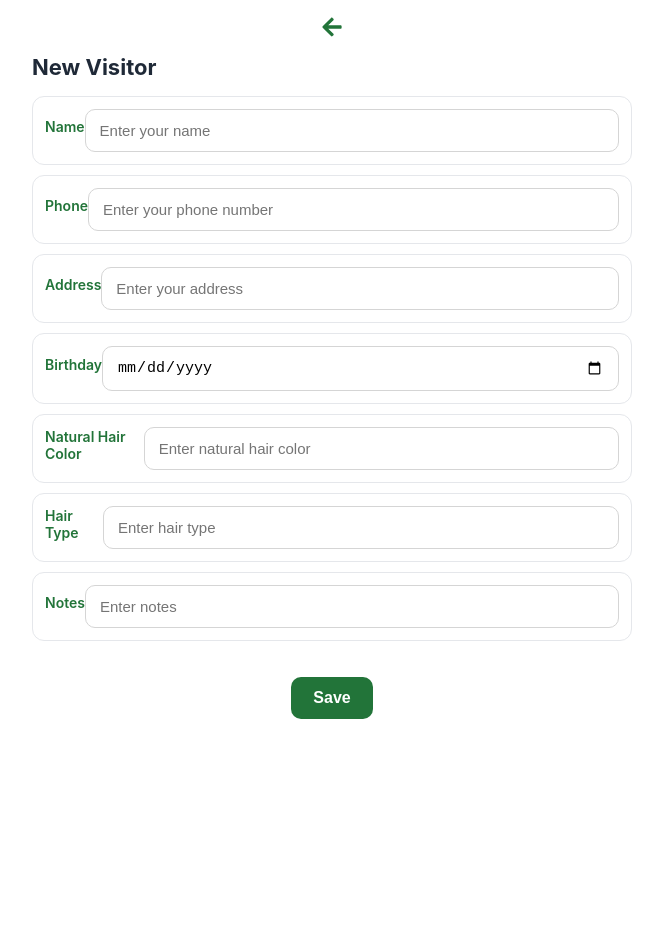
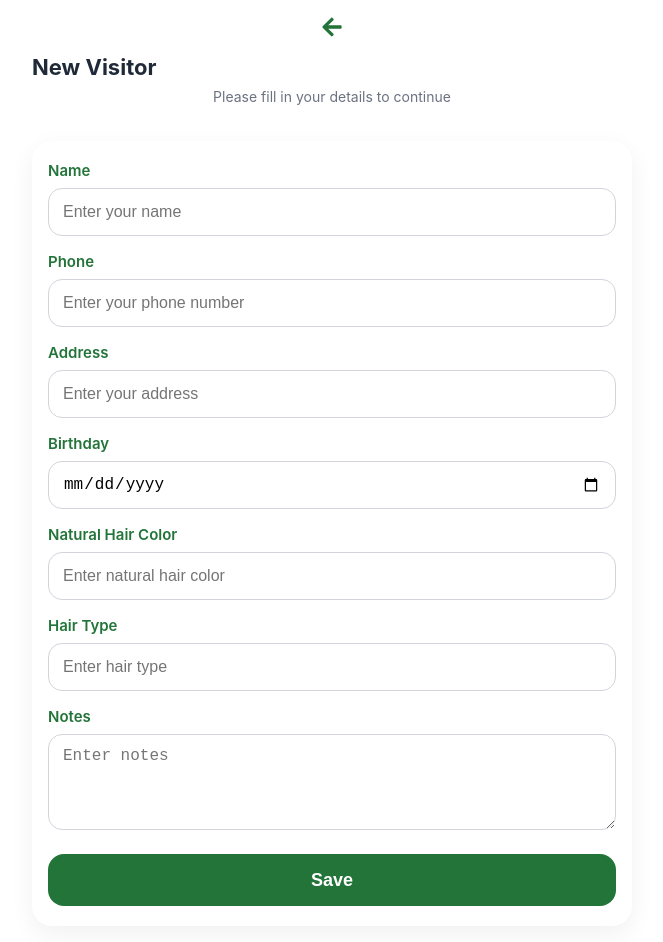
Before and after one commit to razan-zb/RazanSalonWeb, a React (Create React App) app: page /new-visitor in a window 1280 px wide. Shown: the whole page, without its empty margins (308-971 px from the left). Before the commit the page ends 800 px from the top, so only its background shows below. Built offline with nearby package versions, Linux system fonts and the light colour scheme; no server answers.

Commit message:
NewVisitor

```diff
--- a/src/pages/visitor/visitorScreens/NewVisitor.js
+++ b/src/pages/visitor/visitorScreens/NewVisitor.js
@@ -3,11 +3,11 @@ import { useTranslation } from 'react-i18next';
 import { useNavigate } from 'react-router-dom';
 import * as Functions from '../../../assest/helpers/api';
 import * as SC from './visitorMainPageStyling';
-import { FaArrowLeft } from 'react-icons/fa';
-
+import { FaArrowLeft ,FaSpinner} from 'react-icons/fa';
 const NewVisitor = () => {
   const { t, i18n } = useTranslation();
   const navigate = useNavigate();
+  const [saveLoading, setSaveLoading] = useState(false);
 
   const dir =
     i18n.dir?.() || (['ar', 'he'].includes(i18n.language) ? 'rtl' : 'ltr');
@@ -55,6 +55,8 @@ const NewVisitor = () => {
   }
 
   try {
+    setSaveLoading(true);
+
     const response = await Functions.featchsaveClient(clientData);
 
     if (response) {
@@ -69,13 +71,9 @@ const NewVisitor = () => {
       }
 
       localStorage.setItem('clients', JSON.stringify(updatedClients));
-
-        // optional: save current visitor phone
       localStorage.setItem('client', JSON.stringify(clientData.phoneNumber));
 
       alert(t('Success') + ': ' + t('Visitor has been saved successfully.'));
-        alert(t('Please now register using your phone number to continue.'));
-
       navigate(-1);
     } else {
       alert(t('Error') + ': ' + t('Failed to save visitor. Please try again.'));
@@ -83,24 +81,25 @@ const NewVisitor = () => {
   } catch (error) {
     console.error('Error saving visitor:', error);
     alert(t('Error') + ': ' + t('An error occurred while saving the visitor.'));
+  } finally {
+    setSaveLoading(false);
   }
 };
-
   return (
     <SC.Container2 dir={dir}>
       <SC.TopBar2>
-        <FaArrowLeft
-          size={22}
-          color="#227439"
-          onClick={() => navigate(-1)}
-          style={{ cursor: 'pointer' }}
-        />
+        <SC.BackButton onClick={() => navigate(-1)}>
+          <FaArrowLeft size={22} color="#227439" />
+        </SC.BackButton>
       </SC.TopBar2>
 
       <SC.PageTitle>{t('New Visitor')}</SC.PageTitle>
+      <SC.FormSubTitle>
+        {t('Please fill in your details to continue')}
+      </SC.FormSubTitle>
 
-      <SC.List>
-        <SC.ListItem1>
+      <SC.FormCard>
+        <SC.FormGroup>
           <SC.Label2>{t('Name')}</SC.Label2>
           <SC.Input2
             type="text"
@@ -109,10 +108,11 @@ const NewVisitor = () => {
               setClientData({ ...clientData, name: e.target.value })
             }
             placeholder={t('Enter your name')}
+            disabled={saveLoading}
           />
-        </SC.ListItem1>
+        </SC.FormGroup>
 
-        <SC.ListItem1>
+        <SC.FormGroup>
           <SC.Label2>{t('Phone')}</SC.Label2>
           <SC.Input2
             type="text"
@@ -121,10 +121,11 @@ const NewVisitor = () => {
               setClientData({ ...clientData, phoneNumber: e.target.value })
             }
             placeholder={t('Enter your phone number')}
+            disabled={saveLoading}
           />
-        </SC.ListItem1>
+        </SC.FormGroup>
 
-        <SC.ListItem1>
+        <SC.FormGroup>
           <SC.Label2>{t('Address')}</SC.Label2>
           <SC.Input2
             type="text"
@@ -133,10 +134,11 @@ const NewVisitor = () => {
               setClientData({ ...clientData, address: e.target.value })
             }
             placeholder={t('Enter your address')}
+            disabled={saveLoading}
           />
-        </SC.ListItem1>
+        </SC.FormGroup>
 
-        <SC.ListItem1>
+        <SC.FormGroup>
           <SC.Label2>{t('Birthday')}</SC.Label2>
           <SC.Input2
             type="date"
@@ -145,9 +147,9 @@ const NewVisitor = () => {
               setClientData({ ...clientData, birthday: e.target.value })
             }
           />
-        </SC.ListItem1>
+        </SC.FormGroup>
 
-        <SC.ListItem1>
+        <SC.FormGroup>
           <SC.Label2>{t('Natural Hair Color')}</SC.Label2>
           <SC.Input2
             type="text"
@@ -159,10 +161,11 @@ const NewVisitor = () => {
               })
             }
             placeholder={t('Enter natural hair color')}
+            disabled={saveLoading}
           />
-        </SC.ListItem1>
+        </SC.FormGroup>
 
-        <SC.ListItem1>
+        <SC.FormGroup>
           <SC.Label2>{t('Hair Type')}</SC.Label2>
           <SC.Input2
             type="text"
@@ -171,13 +174,13 @@ const NewVisitor = () => {
               setClientData({ ...clientData, hairType: e.target.value })
             }
             placeholder={t('Enter hair type')}
+            disabled={saveLoading}
           />
-        </SC.ListItem1>
+        </SC.FormGroup>
 
-        <SC.ListItem1>
+        <SC.FormGroup>
           <SC.Label2>{t('Notes')}</SC.Label2>
-          <SC.Input2
-            type="text"
+          <SC.TextArea2
             value={clientData.problemsOrNotes}
             onChange={(e) =>
               setClientData({
@@ -186,13 +189,23 @@ const NewVisitor = () => {
               })
             }
             placeholder={t('Enter notes')}
+            disabled={saveLoading}
           />
-        </SC.ListItem1>
-      </SC.List>
+        </SC.FormGroup>
 
         <SC.ButtonContainer>
-        <SC.Button onClick={handleSave}>{t('Save')}</SC.Button>
+          <SC.Button onClick={handleSave} disabled={saveLoading}>
+            {saveLoading ? (
+              <>
+                <FaSpinner className="spin" style={{ marginRight: '8px' }} />
+                {t('Saving...')}
+              </>
+            ) : (
+              t('Save')
+            )}
+          </SC.Button>
       </SC.ButtonContainer>
+      </SC.FormCard>
     </SC.Container2>
   );
 };
--- a/src/pages/visitor/visitorScreens/visitorMainPageStyling.js
+++ b/src/pages/visitor/visitorScreens/visitorMainPageStyling.js
@@ -105,51 +105,6 @@ export const TopBar2 = styled.div`
   flex-direction: column;
 
 `;
-export const Label2 = styled.label`
-  display: block;
-  font-size: 14px;
-  font-weight: 600;
-  color: #227439;
-  margin-bottom: 8px;
-`;
-export const Input2 = styled.input`
-  width: 100%;
-  padding: 12px 14px;
-  border: 1px solid #d5d5d5;
-  border-radius: 10px;
-  font-size: 15px;
-  outline: none;
-  box-sizing: border-box;
-
-  &:focus {
-    border-color: #227439;
-  }
-`;
-export const ButtonContainer = styled.div`
-  display: flex;
-  justify-content: center;
-  margin-top: 20px;
-`;
-export const Button = styled.button`
-  background: #227439;
-  color: white;
-  border: none;
-  border-radius: 10px;
-  padding: 12px 22px;
-  font-size: 16px;
-  font-weight: 600;
-  cursor: pointer;
-
-  &:hover {
-    background: #1b5f2f;
-  }
-
-  &:disabled {
-    opacity: 0.6;
-    cursor: not-allowed;
-  }
-`;
-
 export const PageTitle = styled.h2`
   margin: 0;
   font-size: 22px;
@@ -211,3 +166,101 @@ export const ListItem1 = styled.li`
   justify-content: space-between;
   align-items: center;
 `;
+
+
+export const BackButton = styled.button`
+  background: transparent;
+  border: none;
+  padding: 0;
+  cursor: pointer;
+  display: flex;
+  align-items: center;
+`;
+
+
+export const FormSubTitle = styled.p`
+  text-align: center;
+  color: #6b7280;
+  font-size: 14px;
+  margin-top: -8px;
+  margin-bottom: 20px;
+`;
+
+export const FormCard = styled.div`
+  background: #ffffff;
+  border-radius: 20px;
+  padding: 20px 16px;
+  box-shadow: 0 8px 24px rgba(0, 0, 0, 0.06);
+  display: flex;
+  flex-direction: column;
+  gap: 16px;
+`;
+
+export const FormGroup = styled.div`
+  display: flex;
+  flex-direction: column;
+  gap: 8px;
+`;
+
+export const Label2 = styled.label`
+  font-size: 15px;
+  font-weight: 600;
+  color: #227439;
+`;
+
+export const Input2 = styled.input`
+  width: 100%;
+  height: 48px;
+  border: 1px solid #d1d5db;
+  border-radius: 14px;
+  padding: 0 14px;
+  font-size: 16px;
+  background: #fff;
+  outline: none;
+  box-sizing: border-box;
+
+  &:focus {
+    border-color: #227439;
+    box-shadow: 0 0 0 3px rgba(34, 116, 57, 0.12);
+  }
+`;
+
+export const TextArea2 = styled.textarea`
+  width: 100%;
+  min-height: 96px;
+  border: 1px solid #d1d5db;
+  border-radius: 14px;
+  padding: 12px 14px;
+  font-size: 16px;
+  background: #fff;
+  outline: none;
+  resize: vertical;
+  box-sizing: border-box;
+
+  &:focus {
+    border-color: #227439;
+    box-shadow: 0 0 0 3px rgba(34, 116, 57, 0.12);
+  }
+`;
+
+export const ButtonContainer = styled.div`
+  margin-top: 8px;
+  display: flex;
+  justify-content: center;
+`;
+
+export const Button = styled.button`
+  width: 100%;
+  height: 52px;
+  border: none;
+  border-radius: 16px;
+  background: #227439;
+  color: white;
+  font-size: 18px;
+  font-weight: 700;
+  cursor: pointer;
+
+  &:hover {
+    background: #1c6230;
+  }
+`;
```
Also changed, not shown: src/App.css (+15 -0 lines). Lines whose indentation alone changed are shown as unchanged.
